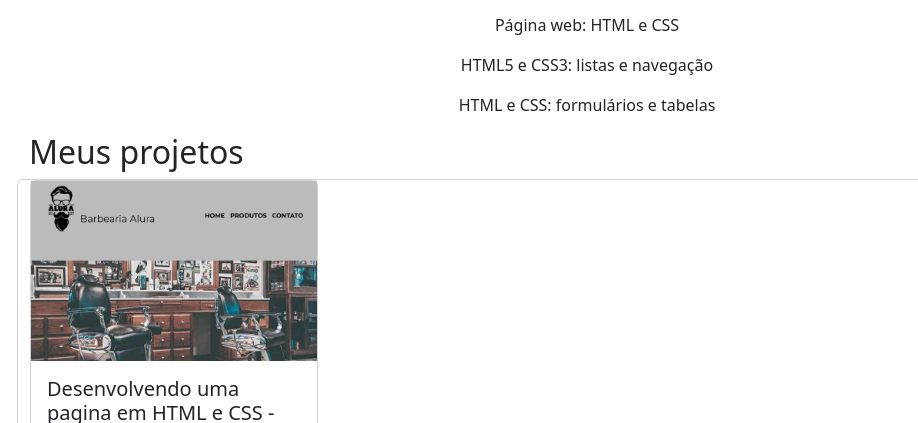
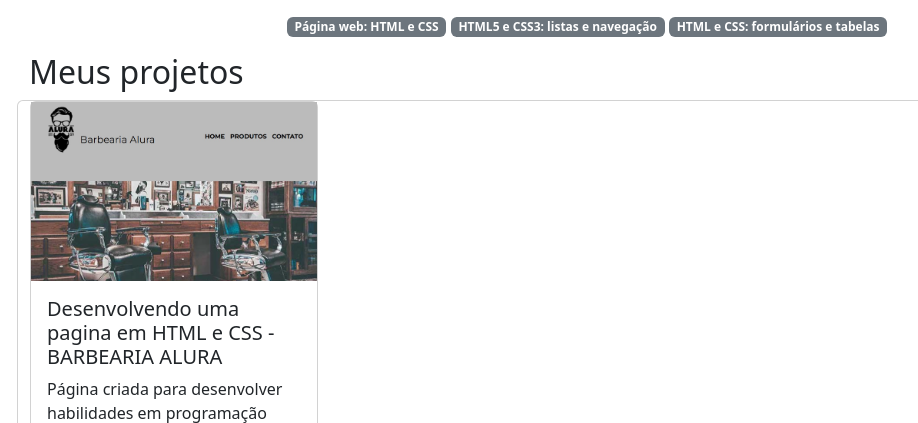
Before and after one commit to ANA-BEATRIZ-ALVES23/Portfolio, a plain HTML site: page index.html in a window 1280 px wide. Shown: the part 677-1100 px from the top of the page, without its empty margins (53-971 px from the left). Drawn offline with nearby package versions, Linux system fonts and the light colour scheme.

Commit message:
secondary

```diff
--- a/index.html
+++ b/index.html
@@ -1,10 +1,9 @@
 <!DOCTYPE html>
 <html lang="pt-br">
-
  <head>
     <meta charset="UTF-8">
     <meta name="viewport" content="width=device-width, initial-scale=1.0">
-    <link href="https://cdn.jsdelivr.net/npm/bootstrap@5.3.3/dist/css/bootstrap.min.css" rel="stylesheet"         integrity="sha384-QWTKZyjpPEjISv5WaRU9OFeRpok6YctnYmDr5pNlyT2bRjXh0JMhjY6hW+ALEwIH" crossorigin="anonymous" />
+    <link href="https://cdn.jsdelivr.net/npm/bootstrap@5.3.3/dist/css/bootstrap.min.css" rel="stylesheet" integrity="sha384-QWTKZyjpPEjISv5WaRU9OFeRpok6YctnYmDr5pNlyT2bRjXh0JMhjY6hW+ALEwIH" crossorigin="anonymous" />
     <link rel="stylesheet" href="style.css">
     <title>Portfólio</title>
  </head>
@@ -12,13 +11,13 @@
 
     <header class="container text-center">
          <img src="img/Ana.webp" alt="avatar da Ana" srcset="">
-        <p>Eu sou Ana</p>
+            <p>Eu sou Ana</p>
        <h1>sou estudante</h1>
-       <p> Estou cursando Desenvolvimento de Sistema</p>
+            <p> Estou cursando Desenvolvimento de Sistema</p>
         <div>
-            <p>Página web: HTML e CSS</p>
-            <p>HTML5 e CSS3: listas e navegação</p>
-            <p>HTML e CSS: formulários e tabelas</p>
+            <p class="badge bg-secondary">Página web: HTML e CSS</p>
+            <p class="badge bg-secondary">HTML5 e CSS3: listas e navegação</p>
+            <p class="badge bg-secondary">HTML e CSS: formulários e tabelas</p>
         </div>
     </header>
     <section class="container">
@@ -39,7 +38,5 @@
         </div>
         </div>
   </main>
-
-    <script src="https://cdn.jsdelivr.net/npm/bootstrap@5.3.3/dist/js/bootstrap.bundle.min.js"         integrity="sha384-YvpcrYf0tY3lHB60NNkmXc5s9fDVZLESaAA55NDzOxhy9GkcIdslK1eN7N6jIeHz" crossorigin="anonymous"></script>
-
+    <script src="https://cdn.jsdelivr.net/npm/bootstrap@5.3.3/dist/js/bootstrap.bundle.min.js" integrity="sha384-YvpcrYf0tY3lHB60NNkmXc5s9fDVZLESaAA55NDzOxhy9GkcIdslK1eN7N6jIeHz" crossorigin="anonymous"></script>
 </body>
```
